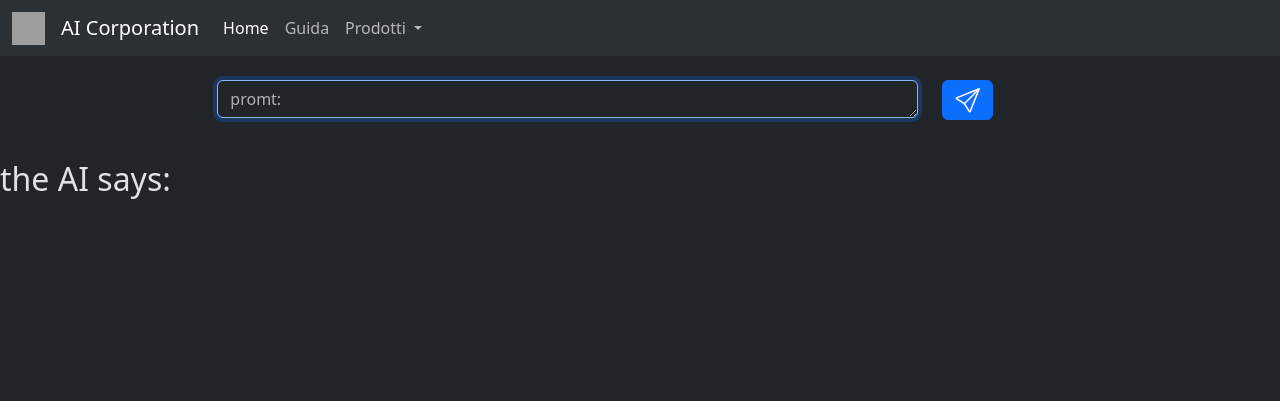
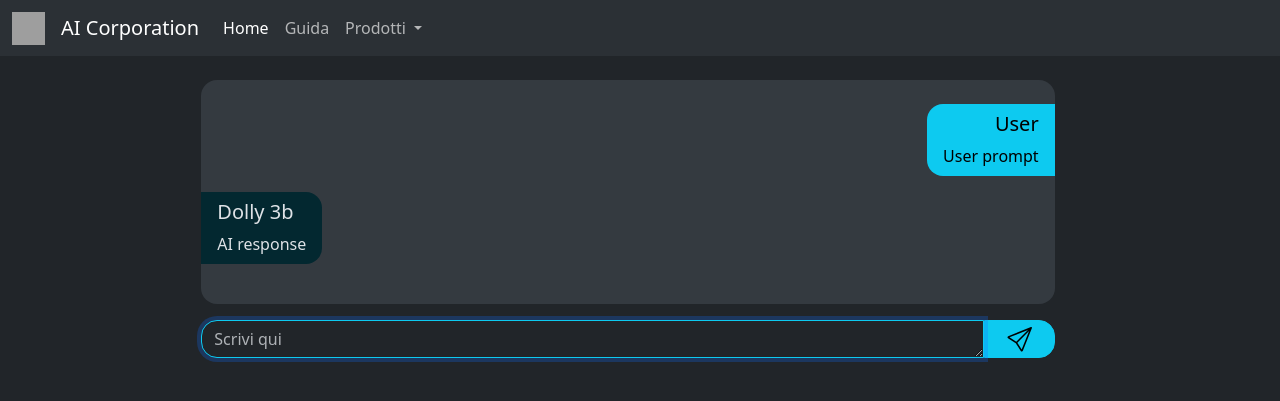
Before and after one commit to galactic1106/AI_site, a Flask app: page /dolly-3b in a window 1280 px wide. Shown: the top 401 px of the page. Run offline with Flask 3, Linux system fonts and the light colour scheme; grey boxes are pictures that could not be loaded.

Commit message:
fron end dolly_3b

```diff
--- a/webapp/templates/base.html
+++ b/webapp/templates/base.html
@@ -16,9 +16,9 @@
     gina sarà anche nelle altre se non capite guardate il video nel README
     -->
 
-<body data-bs-theme="dark">
+<body data-bs-theme="dark" class="w-100">
     <!--TODO: inserire una navbar-->
-    <header>
+    <header class="w-100">
         <nav class="navbar navbar-expand-lg bg-body-tertiary">
             <div class="container-fluid">
                 <img src="https://www.aicorporation.com/wp-content/uploads/2019/02/ai-logo-blue-button-large-2015.png"
--- a/webapp/templates/dolly-3b.html
+++ b/webapp/templates/dolly-3b.html
@@ -2,34 +2,56 @@
 {% block title %}Dolly 3b{% endblock %}
 {% block body %}
 <br>
-<div class="row">
+<!--modulo con i messaggi!-->
+<div class="row w-100 mb-3">
     <div class="col-2"></div>
-    <div class="col-8">
+    <div class="col-8 bg-body-secondary rounded-4 px-0 py-4 d-flex flex-column">
 
-        <div class="form-floating">
-            <div class="row">
-                <div class="col-10">
-                    <textarea class="form-control" id="floatingTextarea2" style="height: 25px" name="prompt"
-                        placeholder="promt:" autofocus></textarea>
+        <div class="d-flex  flex-row justify-content-end mb-3">
+            <div class="p-3 py-2 bg-info rounded-start-4 text-black text-end text-wrap text-break" style="max-width: 70%;">
+                <h5>User</h5>
+                <span>User prompt</span>
+            </div>
+        </div>
 
-                </div>
-                <div class="col-2">
-                    <button type="submit" class="btn btn-primary mb-3">
-                        <svg xmlns="http://www.w3.org/2000/svg" width="25" height="25" fill="currentColor"
-                            class="bi bi-send" viewBox="0 0 16 16">
-                            <path
-                                d="M15.854.146a.5.5 0 0 1 .11.54l-5.819 14.547a.75.75 0 0 1-1.329.124l-3.178-4.995L.643 7.184a.75.75 0 0 1 .124-1.33L15.314.037a.5.5 0 0 1 .54.11ZM6.636 10.07l2.761 4.338L14.13 2.576zm6.787-8.201L1.591 6.602l4.339 2.76z" />
-                        </svg>
-                    </button>
-                </div>
+        <div class="d-flex  flex-row justify-content-start mb-3">
+            <div class="p-3 py-2 bg-info-subtle rounded-end-4 text-start text-wrap text-break" style="max-width: 70%;">
+                <h5>Dolly 3b</h5>
+                <span>AI response</span>
             </div>
         </div>
     </div>
+
+</div>
+<div class="col-2"></div>
+</div>
+
+<!--modulo con l'input!-->
+<div class="row w-100">
+    <div class="col-2"></div>
+    <div class="col-8 p-0">
+
+        <form method="post" action="/dolly-3b" class="form-floating row w-100 m-0">
+
+            <div class="col-11 sticky-bottom p-0 m-0">
+                <textarea class="form-control border border-info rounded-end-0 rounded-start-4" name="prompt"
+                    placeholder="Scrivi qui" autofocus style="height: 3px;"></textarea>
+            </div>
+            <div class="col-1 m-0 p-0">
+
+                <button type="submit" class="btn btn-info p-0 m-0 w-100 h-100 rounded-start-0 rounded-end-4">
+                    <svg xmlns=" http://www.w3.org/2000/svg" width="25" height="25" fill="currentColor"
+                        class="bi bi-send" viewBox="0 0 16 16">
+                        <path
+                            d="M15.854.146a.5.5 0 0 1 .11.54l-5.819 14.547a.75.75 0 0 1-1.329.124l-3.178-4.995L.643 7.184a.75.75 0 0 1 .124-1.33L15.314.037a.5.5 0 0 1 .54.11ZM6.636 10.07l2.761 4.338L14.13 2.576zm6.787-8.201L1.591 6.602l4.339 2.76z" />
+                    </svg>
+                </button>
+            </div>
+
+        </form>
+    </div>
+
     <div class="col-2"></div>
 </div>
 <br>
-<h2>the AI says:</h2>
-<h2>
-    {{AI_response}}
-</h2>
 {% endblock %}
```
